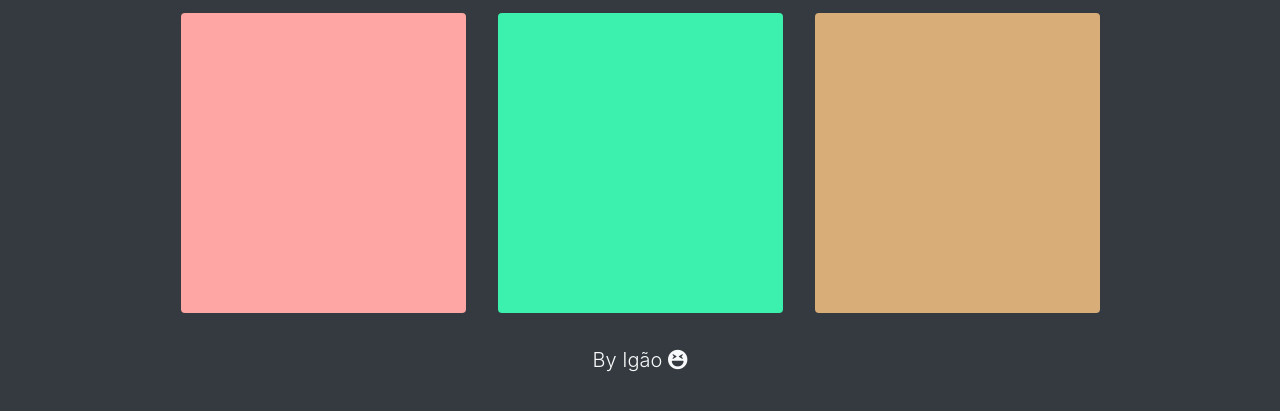
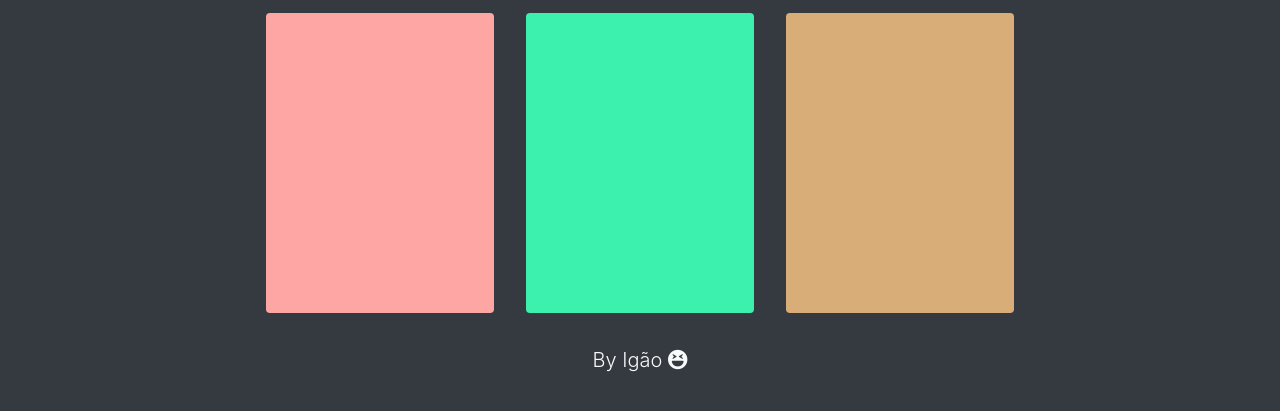
Before and after one commit to igortheodoro/jogo-cores, a plain HTML site: page index.html in a window 1280 px wide. Both pictures are taken after a click on the button "Fácil". Shown: the part 145-556 px from the top of the page. Drawn offline with nearby package versions, Linux system fonts and the light colour scheme.

Commit message:
Ajuste largura do botão
Ajuste da largura do botão para adequar com diversos tamanhos de tela

```diff
--- a/script.js
+++ b/script.js
@@ -26,9 +26,9 @@ facil.addEventListener("click", function funcfacil(){
     cor1.style.height = "300px"
     cor2.style.height = "300px"
     cor3.style.height = "300px"
-    cor1.style.width = "25%"
-    cor2.style.width = "25%"
-    cor3.style.width = "25%"
+    cor1.style.width = "20%"
+    cor2.style.width = "20%"
+    cor3.style.width = "20%"
     cor1.style.display = "block"
     cor2.style.display = "block"
     cor3.style.display = "block"
@@ -77,9 +77,9 @@ dificil.addEventListener("click", function funcdificil(){
     cor1.style.height = "150px"
     cor2.style.height = "150px"
     cor3.style.height = "150px"
-    cor1.style.width = "20%"
-    cor2.style.width = "20%"
-    cor3.style.width = "20%"
+    cor1.style.width = "15%"
+    cor2.style.width = "15%"
+    cor3.style.width = "15%"
     cor1.style.display = "block"
     cor2.style.display = "block"
     cor3.style.display = "block"
--- a/style.css
+++ b/style.css
@@ -20,7 +20,7 @@
     text-shadow: 0px 0px 3px #5d5d5d;
 }
 .botaoCores{
-    width: 20%;
+    width: 15%;
     height: 150px;
     background: #4bbde0;
 }
```
